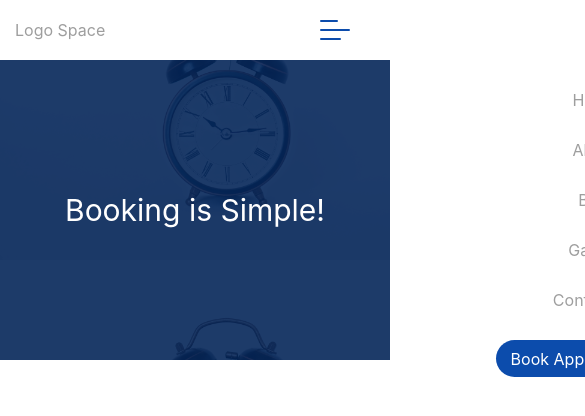
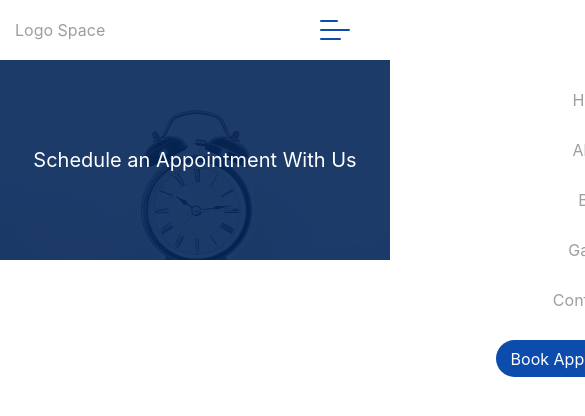
Before and after one commit to ObinnaKelvin/sapphire, a React (Create React App) app: page /book-appointment in a window 390 px wide. Shown: the top 416 px of the page, 585 px wide, since content can reach past the window. Built offline with nearby package versions, Linux system fonts and the light colour scheme.

Commit message:
Appointment Booking both mobile and desktop

```diff
--- a/src/View/pages/booking/Booking.jsx
+++ b/src/View/pages/booking/Booking.jsx
@@ -10,8 +10,12 @@ function Booking() {
         <div className="booking-banner">
             <div className='booking-overlay'></div>
             <div className="booking-header">
-                    <p>Booking is Simple!</p>
+                    <p>Schedule an Appointment With Us</p>
+                    {/* <p>Booking is Simple!</p> */}
             </div>
+        </div>
+        <div className="booking-decision">
+
         </div>
         <div className="booking-wrapper">
 
--- a/src/View/pages/booking/booking.scss
+++ b/src/View/pages/booking/booking.scss
@@ -35,6 +35,24 @@
 
             p{
                 z-index: 7;
+                // transform: translateY(-140px);
+                // transition: transform 1000ms ease 1s;
+                // top: 460px;
+                animation-name: slideDownUp;
+                animation-duration: 1.5s;
+
+            }
+
+            @keyframes slideDownUp {
+                from {
+                    transform: translateY(100px);
+                    opacity: 0;
+                }
+
+                to {
+                    transform: translateY(0px);
+                    opacity: 1;
+                }
             }
 
         }
@@ -44,3 +62,61 @@
 
     }
 }
+
+@media only screen and (min-width: 320px) and (max-width: 400px){ //Mobile
+
+    .booking-container {
+
+        .booking-banner {
+            display: flex;
+            flex-direction: column;
+            align-items: center;
+            height: 200px;
+            margin: 60px 0px 0px 0px;
+            background-image: url("../../assets/images/alarm.jpg");
+            position: relative;
+            background-size: cover;
+            background-position-y: 0px;
+
+            .booking-overlay {
+                height: 100%;
+                width: 100%;
+
+            }
+
+            .booking-header {
+                height: 100%;
+                width: 100%;
+                font-size: 20px;
+
+                p{
+                    z-index: 7;
+                    // transform: translateY(-140px);
+                    // transition: transform 1000ms ease 1s;
+                    // top: 460px;
+                    animation-name: slideDownUp;
+                    animation-duration: 1.5s;
+
+                }
+
+                @keyframes slideDownUp {
+                    from {
+                        transform: translateY(100px);
+                        opacity: 0;
+                    }
+
+                    to {
+                        transform: translateY(0px);
+                        opacity: 1;
+                    }
+                }
+
+            }
+        }
+
+        .booking-wrapper {
+
+        }
+    }
+
+}
```
